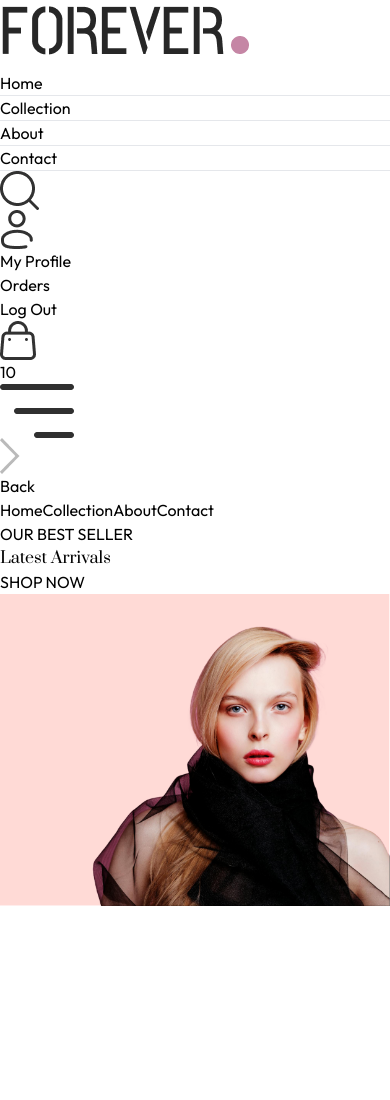
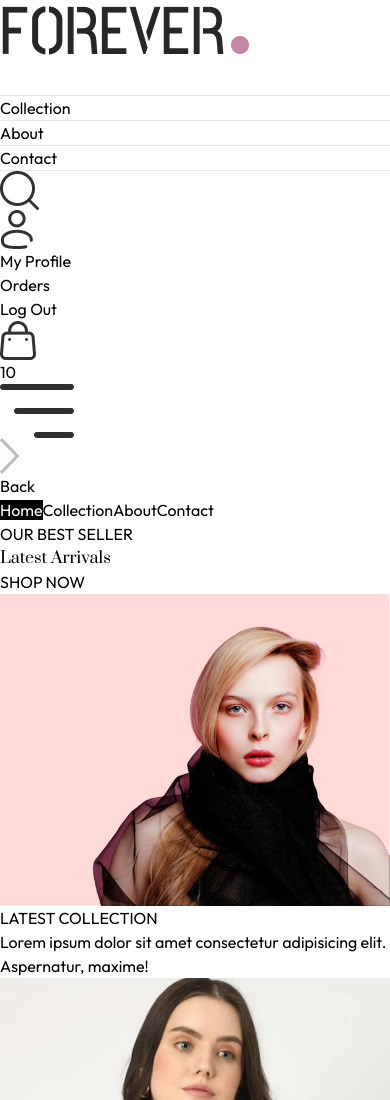
Before and after one commit to Yojal-karki7/E-Commerce, a React (Vite) app in the folder client/: page / in a window 390 px wide. Shown: the top 1100 px of the page. Before the commit the page ends 906 px from the top, so only its background shows below. Built offline with nearby package versions, Linux system fonts and the light colour scheme.

Commit message:
Latest collection section complete

```diff
--- /dev/null
+++ b/client/src/components/LatestCollection.jsx
@@ -0,0 +1,34 @@
+import React, { useContext, useEffect, useState } from 'react'
+import { ShopContext } from '../context/ShopContext'
+import Title from './Title';
+import ProductItem from './ProductItem';
+
+const LatestCollection = () => {
+    const { products } = useContext(ShopContext);
+    const [latestProducts, setLatestProducts] = useState([]);
+
+    useEffect(()=>{
+        setLatestProducts(products.slice(0,10))
+    }, [])
+
+
+  return (
+    <div className='my-10'>
+        <div className="text-center py-8 text-3xl">
+            <Title text1={'LATEST'} text2={'COLLECTION'}/>
+            <p className='w-3/4 m-auto text-xs sm:text-sm md:text-base text-gray-600'>
+            Lorem ipsum dolor sit amet consectetur adipisicing elit. Aspernatur, maxime!
+            </p>
+        </div>
+        {/* Rendering Products */}
+        <div className="grid grid-cols-2 sm:grid-cols-3 md:grid-cols-4 lg:grid-cols-5 gap-y-6 gap-4">
+            {
+            latestProducts.map((item, index)=>(
+                <ProductItem key={index} id={item._id} image={item.image} name={item.name} price={item.price} />
+            ))}
+        </div>
+    </div>
+  )
+}
+
+export default LatestCollection
--- a/client/src/components/Navbar.jsx
+++ b/client/src/components/Navbar.jsx
@@ -6,7 +6,9 @@
 
   return (
     <div className='flex items-center justify-between py-5 font-medium'>
+      <Link to='/'>
         <img src={assets.logo} className='w-36' alt="" />
+      </Link>
         <ul className='hidden sm:flex gap-5 text-sm text-gray-700 '>
           <NavLink to='/' className='flex flex-col items-center gap-1'>
             <p>Home</p>
--- /dev/null
+++ b/client/src/components/ProductItem.jsx
@@ -0,0 +1,18 @@
+import React, { useContext } from 'react'
+import { ShopContext } from '../context/ShopContext'
+import { Link } from 'react-router-dom'
+
+const ProductItem = ({id, image, name, price}) => {
+    const {currency} = useContext(ShopContext)
+  return (
+    <Link to={`/product/${id}`} className='text-gray-700 cursor-pointer'>
+        <div className="overflow-hidden">
+            <img src={image[0]} className='hover:scale-110 transition ease-in-out' alt="" />
+        </div>
+        <p className='pt-3 pb-1 text-sm'>{name}</p>
+        <p className='text-sm font-medium'>{currency}{price}</p>
+    </Link>
+  )
+}
+
+export default ProductItem
--- /dev/null
+++ b/client/src/components/Title.jsx
@@ -0,0 +1,12 @@
+import React from 'react'
+
+const Title = ({text1, text2}) => {
+  return (
+    <div className='inline-flex gap-2 items-center mb-3'>
+        <p className='text-gray-500'>{text1} <span className='text-gray-700 font-medium'>{text2}</span></p>
+        <p className='w-8 sm:w-12 h-[1px] sm:h-[2px] bg-gray-700'></p>
+    </div>
+  )
+}
+
+export default Title
--- a/client/src/context/ShopContext.jsx
+++ b/client/src/context/ShopContext.jsx
@@ -16,7 +16,7 @@
 
     return(
         <ShopContext.Provider value={value}>
-            {props.childeren}
+            {props.children}
         </ShopContext.Provider>
     )
 }
--- a/client/src/index.css
+++ b/client/src/index.css
@@ -16,3 +16,10 @@
     font-weight: 400;
     font-style: normal;
   }
+
+  @media (max-width:640px) {
+    a.active{
+        background-color: black;
+        color: white;
+    }
+  }
--- a/client/src/main.jsx
+++ b/client/src/main.jsx
@@ -1,11 +1,14 @@
-import { StrictMode } from 'react'
+
 import { createRoot } from 'react-dom/client'
 import './index.css'
 import App from './App.jsx'
 import {BrowserRouter, Route, Routes} from 'react-router-dom'
+import ShopContextProvider from './context/ShopContext.jsx'
 
 createRoot(document.getElementById('root')).render(
   <BrowserRouter>
+  <ShopContextProvider>
     <App />
+  </ShopContextProvider>
   </BrowserRouter>
 )
--- a/client/src/pages/Home.jsx
+++ b/client/src/pages/Home.jsx
@@ -1,10 +1,12 @@
 import React from 'react'
 import Hero from '../components/Hero'
+import LatestCollection from '../components/LatestCollection'
 
 const Home = () => {
   return (
     <div>
       <Hero />
+      <LatestCollection />
     </div>
   )
 }
```
